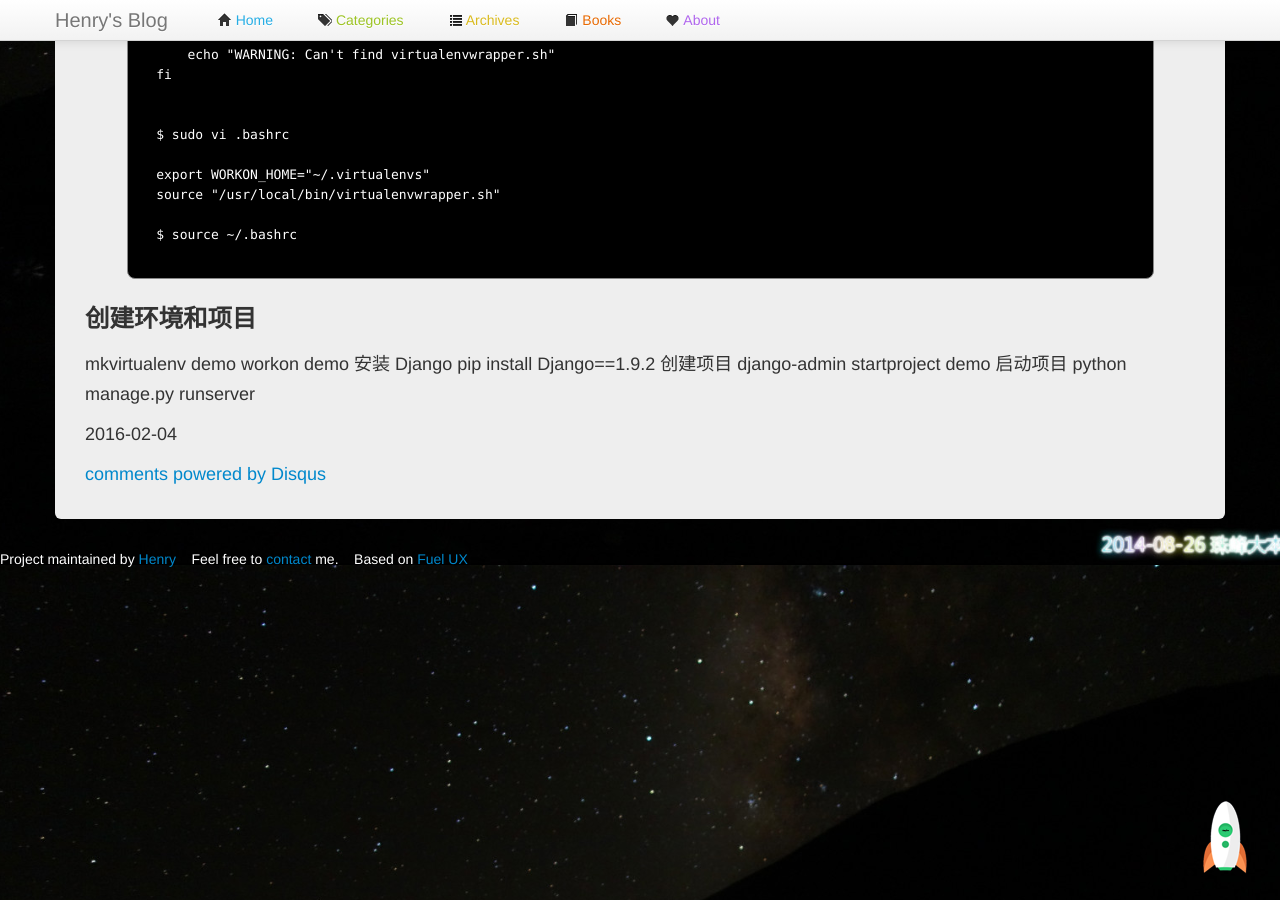
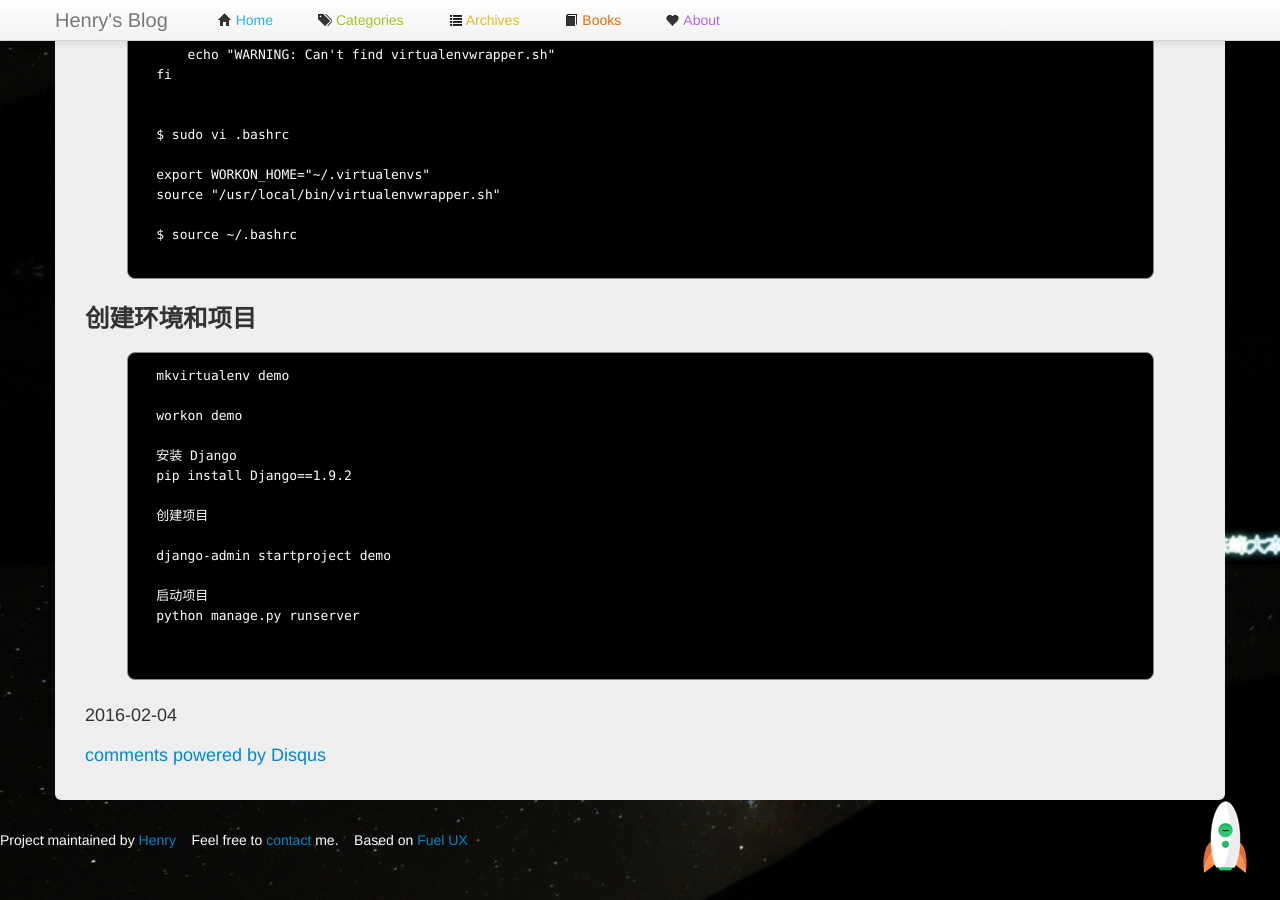
Before and after one commit to manageyp/manageyp.github.com, a Jekyll site: the page built from _posts/2016-02-04-setting-up-python-on-mac-osx.html, in a window 1280 px wide and 900 px high, scrolled down 1235 px. Built offline with Jekyll 4.4.1, drawn with Linux system fonts in a browser that asks for light colours; comment, search, counter and statistics services are not loaded.

Commit message:
[Change] setting-up-python-on-mac-osx

```diff
--- a/_posts/2016-02-04-setting-up-python-on-mac-osx.html
+++ b/_posts/2016-02-04-setting-up-python-on-mac-osx.html
@@ -84,6 +84,8 @@ record_on: 2016-02-04
 
 <h3>创建环境和项目</h3>
 <p>
+
+  <pre class="prettyprint lang-html">
   mkvirtualenv demo
 
   workon demo
@@ -97,4 +99,6 @@ record_on: 2016-02-04
 
   启动项目
   python manage.py runserver
+
+  </pre>
 </p>
```
